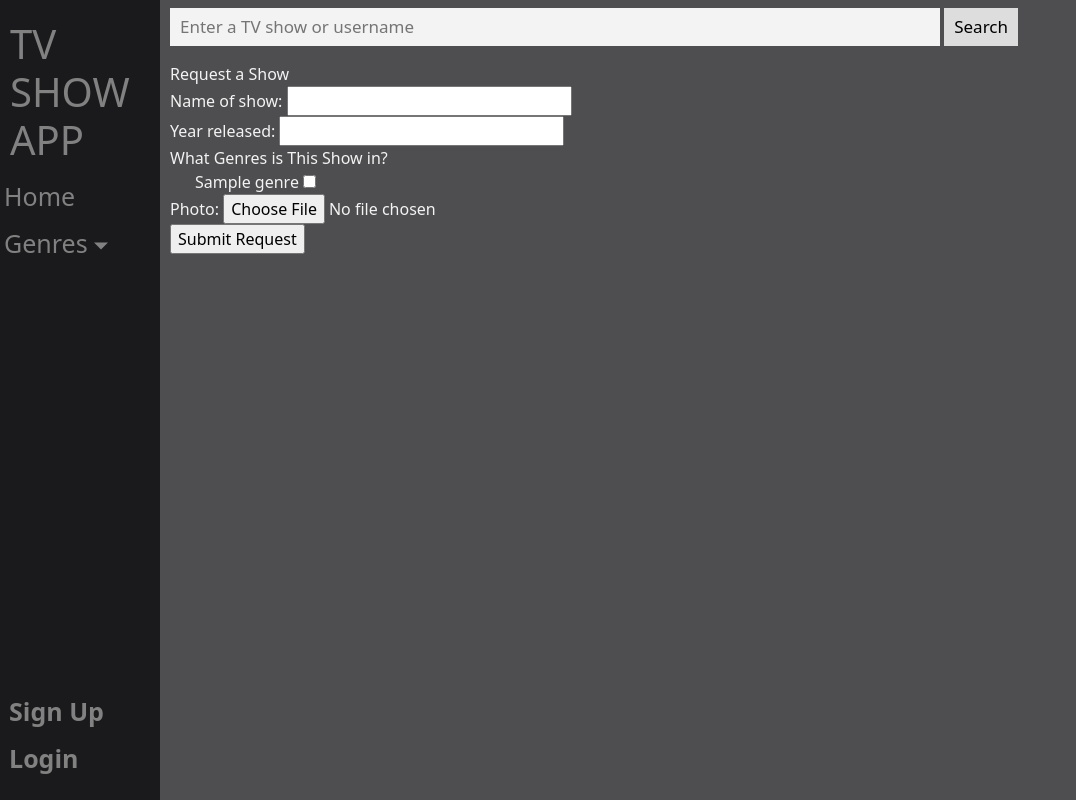
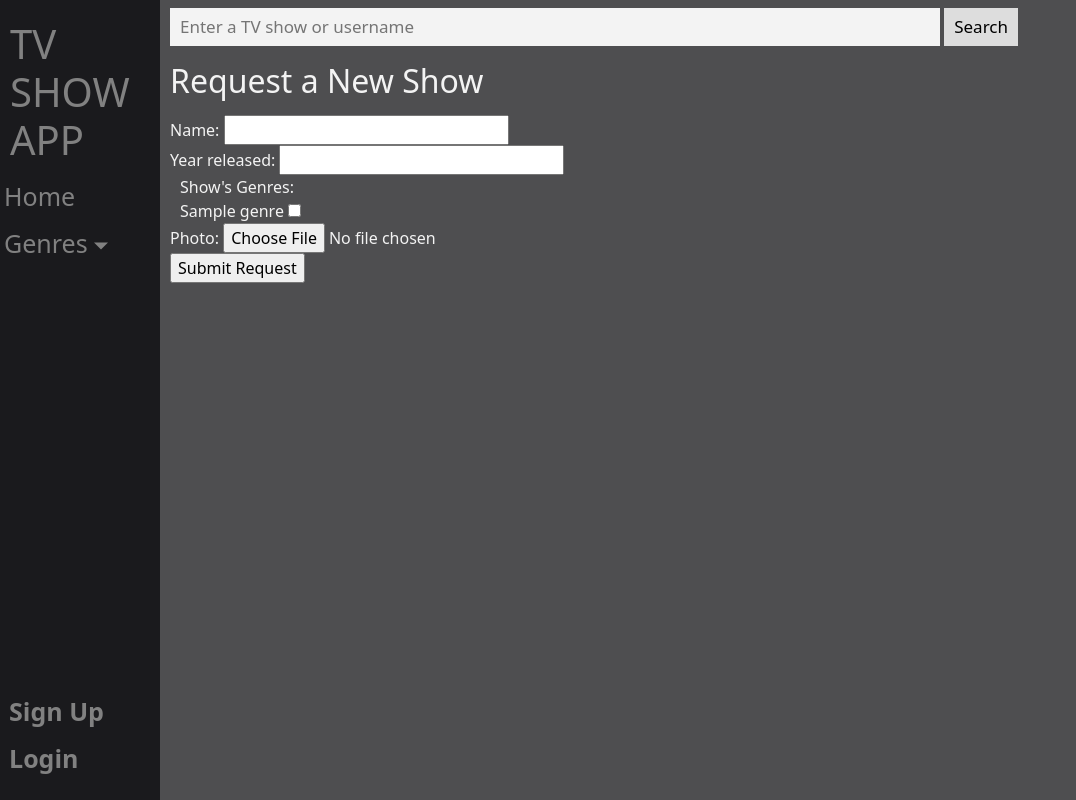
Before and after one commit to FinlayEarsman/TVShowApp, a Django app: page /TVShowApp/request-show/ in a window 1280 px wide. Shown: the whole page, without its empty margins (0-1076 px from the left). Run offline with Django 3.2, Linux system fonts and the light colour scheme; tables that the repository leaves empty hold one stand-in row (values such as "Sample post").

Commit message:
styling and genres appear on request show cards

```diff
--- a/TVShowApp/urls.py
+++ b/TVShowApp/urls.py
@@ -12,8 +12,8 @@ urlpatterns = [
     path('genres/delete/<int:id>/', views.delete_genres, name='delete_genres'),
     path('show/<int:show_id>/add-rating/', views.new_rating, name='new_rating'),
     path('request-show/', views.request_show, name='request_show'),
-    path('approve-show/',views.ApproveShowRequestView.as_view(), name='approve_show'),
-    path('deny-show/',views.DenyShowRequestView.as_view(), name='deny_show'),
+    path('approve-show/', views.ApproveShowRequestView.as_view(), name='approve_show'),
+    path('deny-show/', views.DenyShowRequestView.as_view(), name='deny_show'),
     path('login/', views.login_view, name='login'),
     path('logout/', views.user_logout, name='logout'),
     path('user-profile/<slug:username>/', views.user_profile, name='user_profile'),
--- a/TVShowApp/views.py
+++ b/TVShowApp/views.py
@@ -40,7 +40,7 @@ def show_genre(request, genre_name_slug):
         belongings = Belonging.objects.filter(genre=genre)
         shows_in_genre = []
         for belonging in belongings:
-            s=Show.objects.get(id=belonging.show.id)
+            s = Show.objects.get(id=belonging.show.id)
             if s.reviewed:
                 shows_in_genre.append(s)
         context_dict['genre'] = genre
@@ -86,7 +86,7 @@ def request_show(request):
 
             for genre in Genre.objects.all():
                 if genre.slug in request.POST.keys():
-                    Belonging.objects.get_or_create(genre=genre,show=s)[0]
+                    Belonging.objects.get_or_create(genre=genre, show=s)[0]
 
             return redirect(reverse("TVShowApp:index"))
         else:
@@ -95,7 +95,7 @@ def request_show(request):
         form = ReviewForm()
         genres = Genre.objects.all()
         context_dict = {'form': form,
-                        'genres':genres}
+                        'genres': genres}
         return render(request, 'TVShowApp/request_show.html', context=context_dict)
 
 
@@ -163,8 +163,16 @@ def search_results(request):
 
 def review_requests(request):
     context_dict = {}
+    show_genres = {}
     unreviewed_shows = Show.objects.filter(reviewed=False)
+    for show in unreviewed_shows:
+        belongings = Belonging.objects.filter(show=show)
+        genres = []
+        for belonging in belongings:
+            genres.append(Genre.objects.get(name=belonging.genre))
+        show_genres[show] = genres
     context_dict['shows'] = unreviewed_shows
+    context_dict['show_genres'] = show_genres
     return render(request, 'TVShowApp/requests.html', context=context_dict)
 
 
@@ -173,8 +181,6 @@ def user_logout(request):
     logout(request)
     return redirect(reverse('TVShowApp:index'))
 
-
-# all operations for genres
 
 @login_required
 def add_genres(request):
@@ -210,6 +216,7 @@ def delete_genres(request, id):
         raise Http404("Poll does not exist")
     return HttpResponse("ok")
 
+
 class LikeShowView(View):
     @method_decorator(login_required)
     def get(self, request):
@@ -224,9 +231,10 @@ class LikeShowView(View):
         show.save()
         return HttpResponse(show.likes)
 
+
 class ApproveShowRequestView(View):
     @method_decorator(login_required)
-    def get(self,request):
+    def get(self, request):
         show_id = request.GET['show_id']
         try:
             show = Show.objects.get(id=int(show_id))
@@ -238,9 +246,10 @@ class ApproveShowRequestView(View):
         show.save()
         return HttpResponse(1)
 
+
 class DenyShowRequestView(View):
     @method_decorator(login_required)
-    def get(self,request):
+    def get(self, request):
         show_id = request.GET['show_id']
         try:
             show = Show.objects.get(id=int(show_id))
--- a/static/css/TVShowApp.css
+++ b/static/css/TVShowApp.css
@@ -1,3 +1,4 @@
+
 #search_results {
     width: 80%;
 }
@@ -53,9 +54,9 @@
     bottom: 0;
 }
 
-.like_button {
-    position:absolute;
-    bottom:60;
+#like_button {
+    position: absolute;
+    bottom: 60;
 }
 
 #show_reviews {
@@ -148,6 +149,10 @@ a:visited {
     padding: 5px;
 }
 
+.card-wrapper a:hover {
+    color: #858585;
+}
+
 .card-group {
     justify-content: flex-start;
 !important;
@@ -163,6 +168,18 @@ a:visited {
 
 .card a {
     color: #1A1A1D;
+    text-decoration: none;
+}
+
+.card a:hover {
+    color: white;
+    background-color: #858585;
+    text-decoration: none;
+}
+
+.genres a:hover {
+    background-color: transparent;
+    color: #515151;
 }
 
 .log_buttons {
@@ -185,7 +202,6 @@ a:visited {
     overflow-x: hidden;
     padding-top: 20px;
     color: #818181;
-    border-right: white;
 }
 
 .sidebar-wrapper .sidebar-header {
@@ -216,10 +232,6 @@ a[data-bs-toggle="collapse"] {
     position: relative;
 }
 
-.dropdown-menu {
-    background-color: #00ffc4;
-}
-
 .dropdown-menu a {
     color: #a4a4a4;
 }
@@ -236,7 +248,11 @@ a[data-bs-toggle="collapse"] {
     color: #818181;
 }
 
-div.genre-checkbox {
-    position:relative;
-    left:25;
+#genre_list {
+    position: relative;
+    left: 10px;
 }
+
+#show_request {
+    margin-top: 15px;
+}
--- a/templates/TVShowApp/index.html
+++ b/templates/TVShowApp/index.html
@@ -11,10 +11,11 @@ Homepage
 {% block body_block %}
 <h2>Top 5 rated TV shows</h2>
 {% if shows %}
+<div id="index">
 <div class="card-wrapper">
 <div class="card-group">
     {% for show in shows %}
-    <div class="card h-100">
+    <div class="card">
         <img src="/media/{{ show.photo }}" class="card-img-top" alt="no picture available" width="200" height="450">
         <div class="card-body">
             <h5 class="card-title">{{ show.title }}</h5>
@@ -25,6 +26,7 @@ Homepage
     {% endfor %}
 </div>
 </div>
+    </div>
 {% else %}
 </br>
 Information not available.
--- a/templates/TVShowApp/request_show.html
+++ b/templates/TVShowApp/request_show.html
@@ -5,30 +5,29 @@
 {% endblock %}
 
 {% block header_block %}
-Request a Show
+<h2>Request a New Show</h2>
 {% endblock %}
 
 
 {% block body_block %}
+<div id="show_request">
 <form id="show_form" method="post" action="{% url 'TVShowApp:request_show' %}" enctype="multipart/form-data">
     {% csrf_token %}
-		Name of show: <input type="text" name="show_name" value="" size="25"  required/>
-		<br />
+    Name: <input type="text" name="show_name" value="" size="25" required/>
+    <br/>
     Year released: <input type="text" name="year_released" value="" size="25" required/>
-
-		<div>
-			What Genres is This Show in?
+    <div id="genre_list">
+        Show's Genres:
         {% for genre in genres %}
         <div class="genre-checkbox">
             <label for="{{ genre.slug }}">{{ genre.name }}</label>
-					<input type="checkbox" name="{{ genre.slug }}" />
+            <input type="checkbox" name="{{ genre.slug }}"/>
         </div>
         {% endfor %}
     </div>
-
     Photo: <input type="file" name="photo" accept="image/png, image/jpeg" required/>
-		<br />
-		<input type="submit" value="Submit Request" />
+    <br/>
+    <input type="submit" value="Submit Request"/>
 </form>
-
+</div>
 {% endblock %}
```
Also changed, not shown: templates/TVShowApp/requests.html (+13 -8 lines), templates/TVShowApp/tv_show.html (+3 -5 lines). Lines whose indentation alone changed are shown as unchanged.
